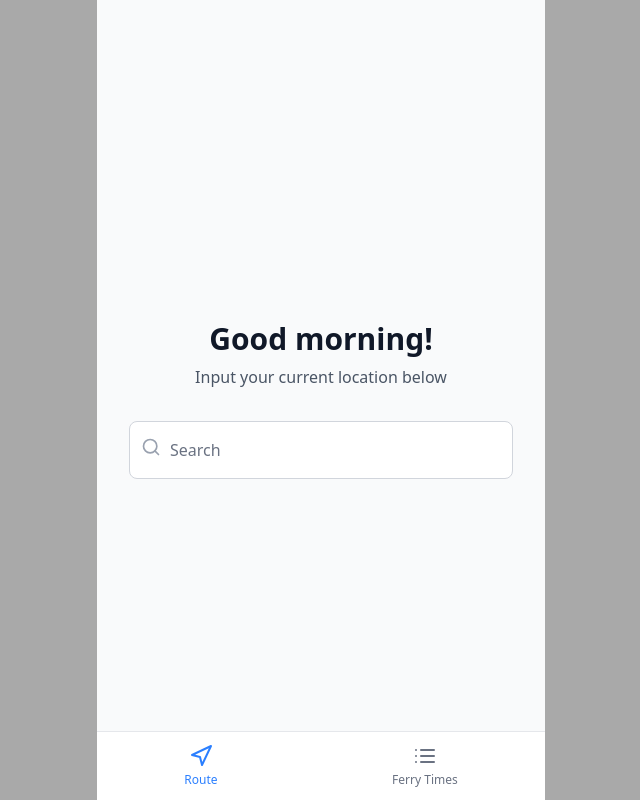
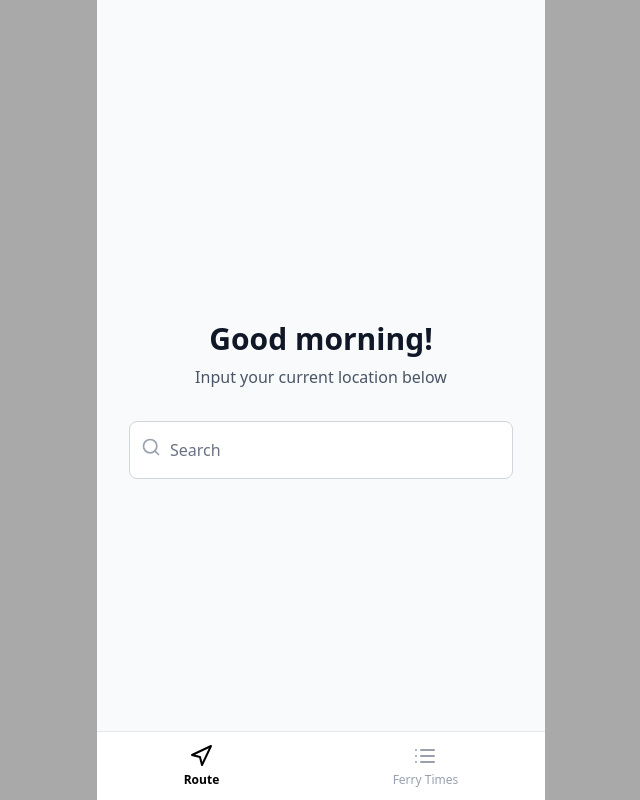
Before and after one commit to kevinlimantoro123/ferry-app, a React (Vite) app: page / in a window 1280 px wide. Shown: the whole page, without its empty margins (319-959 px from the left). Built offline with nearby package versions, Linux system fonts and the light colour scheme.

Commit message:
minor UI updates

```diff
--- a/src/components/Navbar.jsx
+++ b/src/components/Navbar.jsx
@@ -13,7 +13,7 @@ const BottomNavigation = ({ currentPage, setCurrentPage }) => {
           }
           className={`flex flex-col items-center space-y-1 ${
             currentPage === "starting" || currentPage === "route"
-              ? "text-blue-500"
+              ? "text-black font-semibold"
               : "text-gray-400"
           } ${
             currentPage === "starting" || currentPage === "route"
@@ -27,7 +27,9 @@ const BottomNavigation = ({ currentPage, setCurrentPage }) => {
         <button
           onClick={() => setCurrentPage("ferry")}
           className={`flex flex-col items-center space-y-1 ${
-            currentPage === "ferry" ? "text-blue-500" : "text-gray-500"
+            currentPage === "ferry"
+              ? "text-black font-semibold"
+              : "text-gray-400"
           }`}
         >
           <List className="h-6 w-6" />
--- a/src/components/SearchBar.jsx
+++ b/src/components/SearchBar.jsx
@@ -10,7 +10,7 @@ const SearchBar = ({ value, onChange, placeholder = "Search...", onClick }) => {
         onChange={(e) => onChange(e.target.value)}
         onClick={onClick}
         placeholder={placeholder}
-        className="w-full pl-10 pr-4 py-3 border border-gray-200 rounded-lg focus:ring-2 focus:ring-blue-500 focus:border-transparent bg-white shadow-sm cursor-pointer font-semibold"
+        className="w-full pl-10 pr-4 py-3 border border-gray-200 rounded-lg focus:ring-2 focus:ring-blue-500 focus:border-transparent bg-white shadow-sm cursor-pointer font-medium"
       />
     </div>
   );
```
